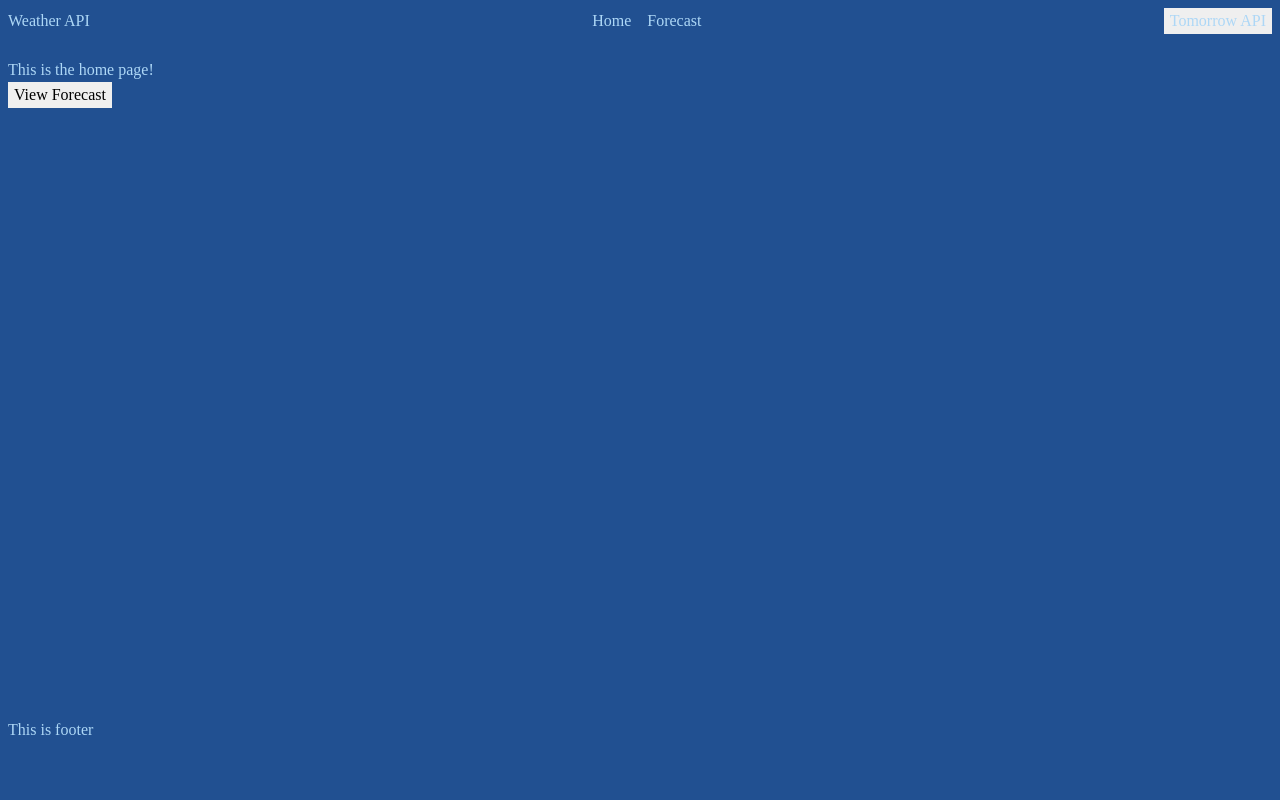
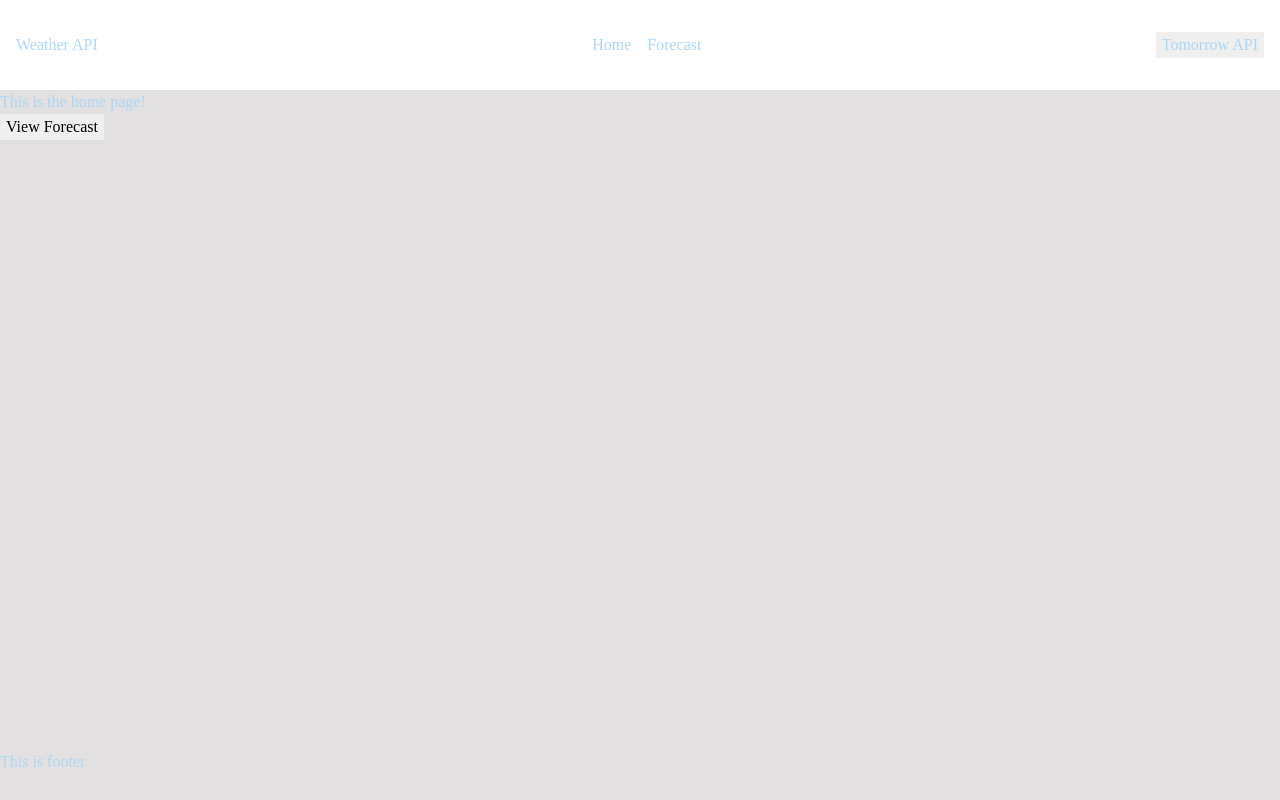
Before and after one commit to bharatm29/SpringBootProject, a React (Vite) app in the folder weather-api-frontend/: page / in a window 1280 px wide. Built offline with nearby package versions, Linux system fonts and the light colour scheme.

Commit message:
Added a render.yaml file

```diff
--- a/weather-api-frontend/src/styles/styles.css
+++ b/weather-api-frontend/src/styles/styles.css
@@ -1,6 +1,6 @@
 /*vars*/
-:root{
-    --pri-clr: hsl(215, 63%, 35%);
+:root {
+    --pri-clr: #e2e0e0;
     --sec-clr: #87bfff;
     --tri-clr: #add7f6;
 }
@@ -30,17 +30,17 @@ ul {
     margin: 0;
 }
 
-*:focus{
+*:focus {
     outline: 0;
 }
 
 /* Remove list styles on ul, ol elements with a list role, which suggests default styling will be removed */
-ul[role='list'],
-ol[role='list'] {
+ul[role="list"],
+ol[role="list"] {
     list-style: none;
 }
 
-li{
+li {
     display: inline-block;
 }
 
@@ -54,7 +54,6 @@ body {
     min-height: 100vh;
     text-rendering: optimizeSpeed;
     line-height: 1.5;
-  margin-inline: 0.5rem;
 }
 
 /* A elements that don't have a class get default styles */
@@ -100,31 +99,32 @@ select {
 
 /*Resets ends*/
 
-body{
+body {
     background-color: var(--pri-clr);
     color: var(--tri-clr);
 }
 
-.navLink{
-  color: var(--tri-clr)
+.navLink {
+    color: var(--tri-clr);
 }
 
 /*Header styling*/
-.main-header{
+.main-header {
+    background-color: white;
     display: flex;
     align-items: center;
-    padding-block: 0.5rem;
-    margin-bottom: 1rem;
+    padding-block: 2rem;
+    padding-inline: 1rem;
 }
-.app-container{
+.app-container {
     margin-right: auto;
 }
 
-.main-nav{
+.main-nav {
     margin-right: auto;
 }
 
-.header-ul{
+.header-ul {
     display: flex;
     gap: 1em;
 }
@@ -133,7 +133,7 @@ body{
 
 /*Home styling*/
 
-.home-container{
+.home-container {
     min-height: 82.5vh;
 }
 
```
Also changed, not shown: 2 other files (tests, documents, lock files or other folders). Lines whose indentation alone changed are shown as unchanged.
